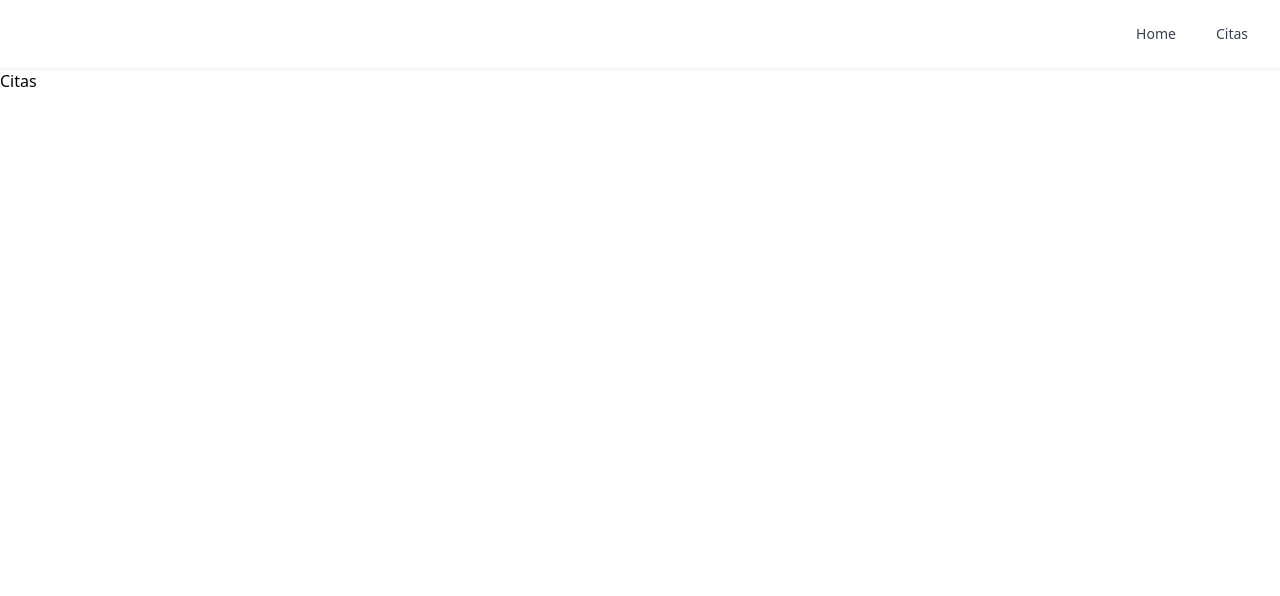
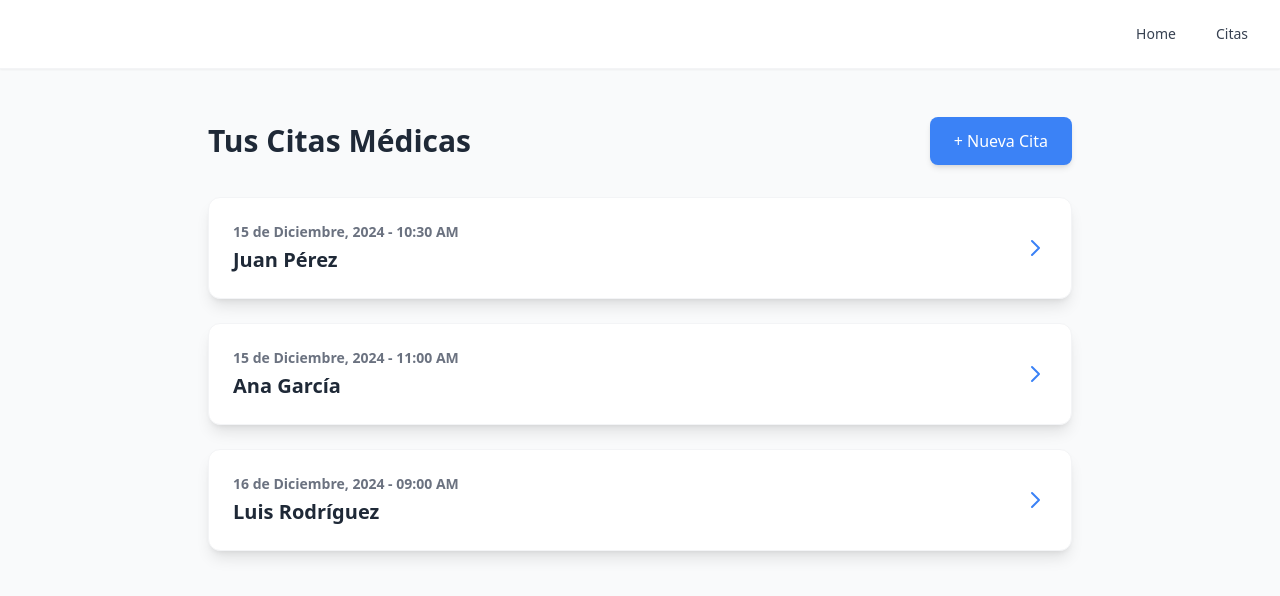
Before and after one commit to Wilberth08-maker/M-dulo-4.-Introduccion-a-react, a React (Vite) app in the folder citas-medicas/: page /citas in a window 1280 px wide. Shown: the top 596 px of the page. Built offline with nearby package versions, Linux system fonts and the light colour scheme.

Commit message:
✨ Creación de página de citas

```diff
--- a/citas-medicas/src/pages/Citas.jsx
+++ b/citas-medicas/src/pages/Citas.jsx
@@ -1,9 +1,56 @@
-import React from 'react'
+import { Link } from 'react-router-dom';
+
+const citasDeEjemplo = [
+    { id: 1, paciente: "Juan Pérez", fecha: "15 de Diciembre, 2024", hora: "10:30 AM" },
+    { id: 2, paciente: "Ana García", fecha: "15 de Diciembre, 2024", hora: "11:00 AM" },
+    { id: 3, paciente: "Luis Rodríguez", fecha: "16 de Diciembre, 2024", hora: "09:00 AM" },
+];
 
 const Citas = () => {
     return (
-        <div>
-            Citas
+        <div className="bg-gray-50 min-h-screen py-12">
+            <div className="container mx-auto px-4 max-w-4xl">
+
+                {/* Título y botón para nueva cita */}
+                <div className="flex justify-between items-center mb-8">
+                    <h1 className="text-3xl font-bold text-gray-800">Tus Citas Médicas</h1>
+                    <Link
+                        to="/citas/nueva"
+                        className="px-6 py-3 bg-blue-500 text-white font-medium rounded-lg shadow-md hover:bg-blue-600 transition-colors duration-300"
+                    >
+                        + Nueva Cita
+                    </Link>
+                </div>
+
+                {/* Lista de citas */}
+                <div className="space-y-6">
+                    {citasDeEjemplo.length > 0 ? (
+                        citasDeEjemplo.map(cita => (
+                            <Link
+                                to={`/cita/${cita.id}`}
+                                key={cita.id}
+                                className="block p-6 bg-white rounded-xl shadow-lg border border-gray-100 hover:shadow-xl transition-all duration-300"
+                            >
+                                <div className="flex justify-between items-center">
+                                    <div>
+                                        <p className="text-sm font-semibold text-gray-500">{cita.fecha} - {cita.hora}</p>
+                                        <h2 className="text-xl font-bold text-gray-800 mt-1">{cita.paciente}</h2>
+                                    </div>
+                                    <svg xmlns="http://www.w3.org/2000/svg" className="h-6 w-6 text-blue-500" fill="none" viewBox="0 0 24 24" stroke="currentColor">
+                                        <path strokeLinecap="round" strokeLinejoin="round" strokeWidth={2} d="M9 5l7 7-7 7" />
+                                    </svg>
+                                </div>
+                            </Link>
+                        ))
+                    ) : (
+                        <div className="text-center p-12 bg-white rounded-xl shadow-lg border border-gray-100">
+                            <p className="text-lg text-gray-600">No tienes citas programadas.</p>
+                            <p className="text-sm text-gray-400 mt-2">Haz clic en "Nueva Cita" para empezar.</p>
+                        </div>
+                    )}
+                </div>
+
+            </div>
         </div>
     )
 }
```
